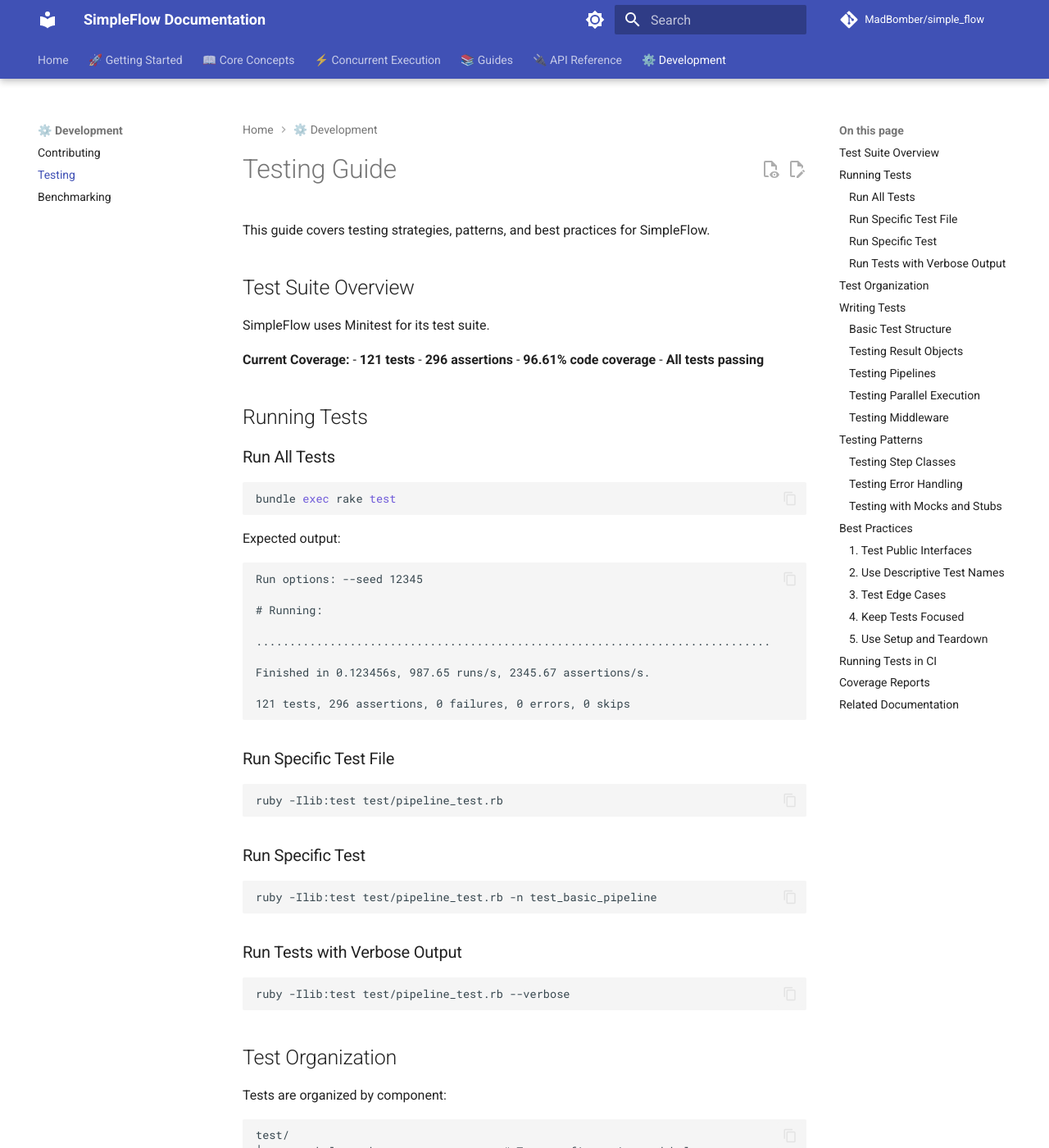
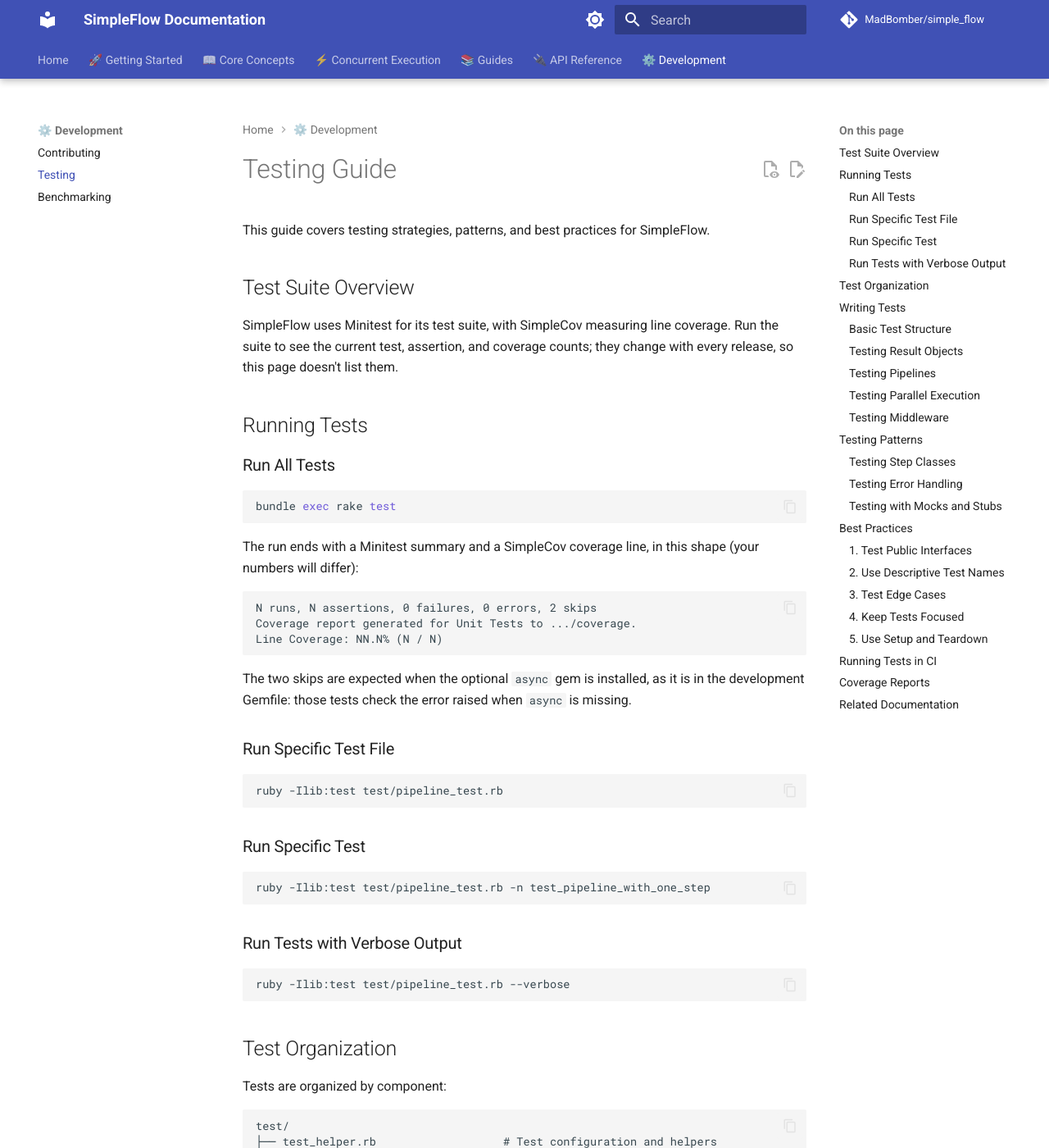
Before and after one commit to MadBomber/simple_flow, an MkDocs documentation site: the page built from docs/development/testing.md, in a window 1280 px wide and 1400 px high. Shown: the whole window at 82% size. Built offline with MkDocs 1.6.1 and Material for MkDocs 9.7.7, drawn with Linux system fonts in a browser that asks for light colours; comment, search, counter and statistics services are not loaded; some of the changed text lies outside the part shown.

Commit message:
docs: drop stale test counts and describe CI accurately
The testing guide quoted 121 tests / 96.61% coverage and said CI ran
on every branch with Ruby 2.7-3.3. Point readers at rake test for the
numbers and describe test.yml as it is: pushes to main/develop and
pull requests, on Ruby 3.3 and 3.4. Also fix the example test name,
the coverage section (test_helper already starts SimpleCov), and a
local-path link.

Fixes #20

````diff
--- a/docs/development/testing.md
+++ b/docs/development/testing.md
@@ -4,13 +4,7 @@
 
 ## Test Suite Overview
 
-SimpleFlow uses Minitest for its test suite.
-
-**Current Coverage:**
-- **121 tests**
-- **296 assertions**
-- **96.61% code coverage**
-- **All tests passing**
+SimpleFlow uses Minitest for its test suite, with SimpleCov measuring line coverage. Run the suite to see the current test, assertion, and coverage counts; they change with every release, so this page doesn't list them.
 
 ## Running Tests
 
@@ -20,18 +14,15 @@
 bundle exec rake test
 ```
 
-Expected output:
+The run ends with a Minitest summary and a SimpleCov coverage line, in this shape (your numbers will differ):
+
 ```
-Run options: --seed 12345
+N runs, N assertions, 0 failures, 0 errors, 2 skips
+Coverage report generated for Unit Tests to .../coverage.
+Line Coverage: NN.N% (N / N)
+```
 
-# Running:
-
-.............................................................................
-
-Finished in 0.123456s, 987.65 runs/s, 2345.67 assertions/s.
-
-121 tests, 296 assertions, 0 failures, 0 errors, 0 skips
-```
+The two skips are expected when the optional `async` gem is installed, as it is in the development Gemfile: those tests check the error raised when `async` is missing.
 
 ### Run Specific Test File
 
@@ -42,7 +33,7 @@
 ### Run Specific Test
 
 ```bash
-ruby -Ilib:test test/pipeline_test.rb -n test_basic_pipeline
+ruby -Ilib:test test/pipeline_test.rb -n test_pipeline_with_one_step
 ```
 
 ### Run Tests with Verbose Output
@@ -479,30 +470,17 @@
 
 ## Running Tests in CI
 
-SimpleFlow uses GitHub Actions for continuous integration. Tests run automatically on:
+SimpleFlow uses GitHub Actions for continuous integration. The `Tests` workflow (`.github/workflows/test.yml`) runs `bundle exec rake test`:
 
-- Every push to any branch
-- Every pull request
-- Multiple Ruby versions (2.7, 3.0, 3.1, 3.2, 3.3)
+- On every push to `main` or `develop`
+- On every pull request
+- On Ruby 3.3 and 3.4
+
+The gemspec allows Ruby >= 3.2, but CI skips 3.2 because the locked test dependencies (`async` and `io-event`) need Ruby 3.3 or newer.
 
 ## Coverage Reports
 
-To generate coverage reports locally:
-
-```ruby
-# Add to test_helper.rb
-require 'simplecov'
-SimpleCov.start do
-  add_filter '/test/'
-end
-```
-
-Run tests:
-```bash
-bundle exec rake test
-```
-
-View coverage:
+`test/test_helper.rb` starts SimpleCov, so every `bundle exec rake test` run writes a coverage report. View it with:
 ```bash
 open coverage/index.html
 ```
@@ -511,4 +489,4 @@
 
 - [Contributing Guide](contributing.md) - How to contribute
 - [Benchmarking Guide](benchmarking.md) - Performance testing
-- [Examples](/Users/dewayne/sandbox/git_repos/madbomber/simple_flow/examples/) - Working examples to test against
+- [Examples](https://github.com/MadBomber/simple_flow/tree/main/examples) - Working examples to test against
````
Also changed, not shown: docs/development/contributing.md (+1 -1 lines).
